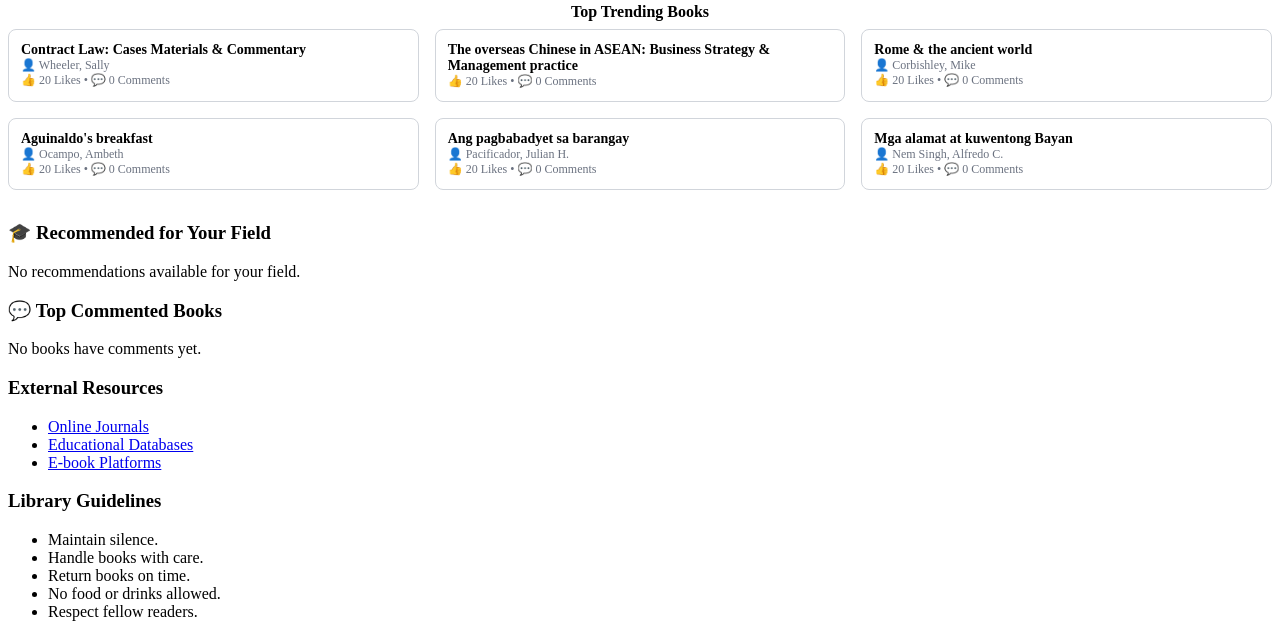
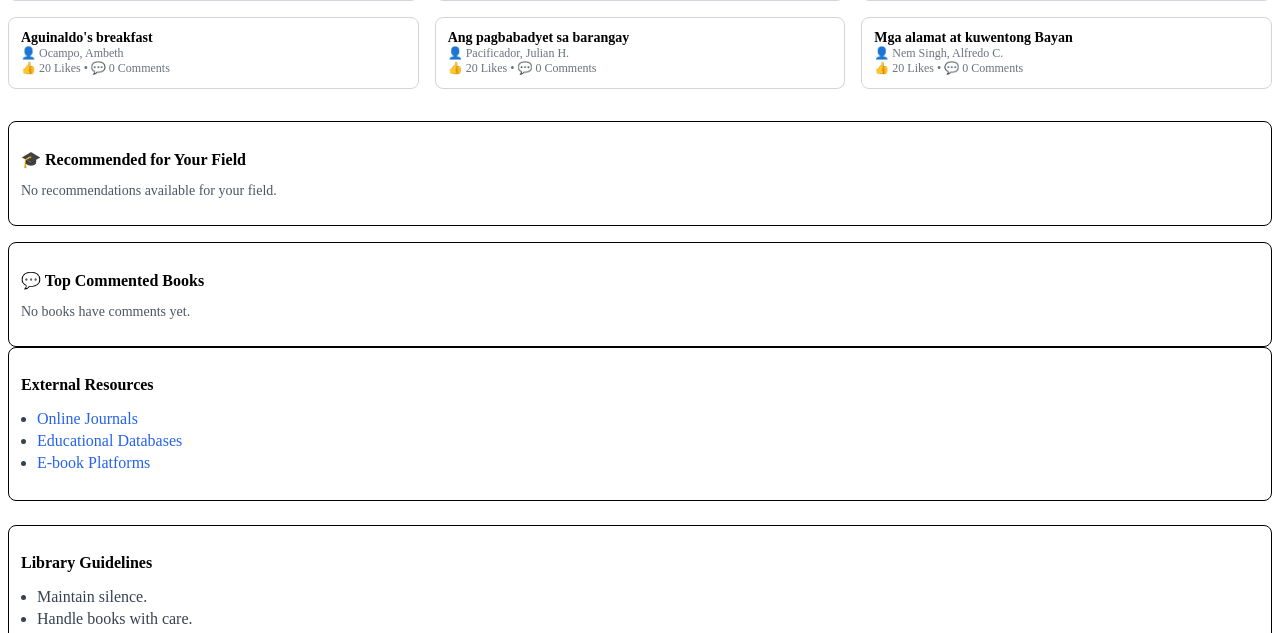
Before and after one commit to LioYoro/library-app, a PHP site: page /recommend_by_field/test.php in a window 1280 px wide. Shown: the part 578-1211 px from the top of the page. Run offline with PHP 8.4, Linux system fonts and the light colour scheme; data comes from the database, SQL or seed files in the repository; tables that the repository leaves empty or names only in its code hold one stand-in row (values such as "Sample post").

Commit message:
New update announcement css, comment css, js, info cs - Cute 123

```diff
--- /dev/null
+++ b/css/comment.css
@@ -0,0 +1,90 @@
+.aside-section {
+  width: 100%;
+  display: flex;
+  flex-direction: column;
+  gap: 1rem;
+  font-size: 0.875rem;
+}
+
+.aside-box {
+  border: 1px solid black;
+  border-radius: 0.5rem;
+  max-height: 300px;
+  overflow-y: auto;
+  padding: 0.75rem;
+}
+
+.aside-title {
+  font-weight: 600;
+  font-size: 1rem;
+  margin-bottom: 0.5rem;
+}
+
+.aside-empty {
+  color: #4B5563; /* Tailwind gray-600 */
+}
+
+.aside-link {
+  display: block;
+  margin-bottom: 0.75rem;
+  transition: background 0.3s;
+  border-radius: 0.375rem;
+  padding: 0.25rem 0.5rem;
+  text-decoration: none;
+}
+
+.aside-link:hover {
+  background-color: #EFF6FF; /* Tailwind blue-50 */
+}
+
+.aside-entry {
+  display: flex;
+  gap: 0.5rem;
+  align-items: center;
+}
+
+.aside-image {
+  width: 2.5rem;
+  height: 3.5rem;
+  object-fit: cover;
+  border: 1px solid #ccc;
+}
+
+.aside-entry-title {
+  font-weight: bold;
+}
+
+.aside-author {
+  color: #6B7280; /* Tailwind gray-500 */
+}
+
+.aside-meta {
+  font-size: 0.75rem;
+  color: #9CA3AF; /* Tailwind gray-400 */
+}
+
+.aside-pagination {
+  margin-top: 0.5rem;
+  display: flex;
+  gap: 0.25rem;
+  flex-wrap: wrap;
+  justify-content: center;
+  font-size: 0.75rem;
+}
+
+.page-btn {
+  padding: 0.25rem 0.5rem;
+  border-radius: 0.375rem;
+  background: #E5E7EB; /* gray-200 */
+  color: black;
+  text-decoration: none;
+}
+
+.page-btn:hover {
+  background: #D1D5DB; /* gray-300 */
+}
+
+.page-btn.active {
+  background-color: #3B82F6; /* Tailwind blue-600 */
+  color: white;
+}
--- /dev/null
+++ b/css/info.css
@@ -0,0 +1,32 @@
+.info-box {
+  border: 1px solid black;
+  border-radius: 0.5rem;
+  padding: 0.75rem;
+  margin-bottom: 1.5rem;
+  background-color: #ffffff;
+}
+
+.info-title {
+  font-weight: 600;
+  font-size: 1rem;
+  margin-bottom: 0.5rem;
+}
+
+.info-list {
+  list-style-type: disc;
+  padding-left: 1rem;
+  color: #374151; /* Tailwind's gray-700 */
+  display: flex;
+  flex-direction: column;
+  gap: 0.25rem;
+}
+
+.info-link {
+  color: #2563eb; /* Tailwind's blue-600 */
+  text-decoration: none;
+  transition: text-decoration 0.2s;
+}
+
+.info-link:hover {
+  text-decoration: underline;
+}
--- a/test.php
+++ b/test.php
@@ -121,6 +121,8 @@ if (isset($_SESSION['user_id'])) {
     <link rel="stylesheet" href="css/map.css">
     <link rel="stylesheet" href="css/announcement.css">
     <link rel="stylesheet" href="css/booksection.css">
+    <link rel="stylesheet" href="css/info.css">
+    <link rel="stylesheet" href="css/comment.css">
     <link rel="stylesheet" href="https://cdnjs.cloudflare.com/ajax/libs/font-awesome/6.4.0/css/all.min.css">
     </head>
 <body>
@@ -232,80 +234,47 @@ if (isset($_SESSION['user_id'])) {
   </div>
 </div>
 
-        <aside class="w-full md:w-1/3 flex flex-col gap-4 text-sm">
-
-            <?php
-            if (isset($_SESSION['user_id'])):
-                $userId = $_SESSION['user_id'];
-                $likesPerPage = 5;
-                $likePage = max((int)($_GET['like_page'] ?? 1), 1);
-                $offset = ($likePage - 1) * $likesPerPage;
-
-                // Fetch paginated liked books
-                $likedStmt = $pdo->prepare("
-                    SELECT b.* FROM book_feedback bf
-                    JOIN books b ON b.TITLE = bf.book_title
-                    WHERE bf.user_id = ? AND bf.feedback = 'like'
-                    ORDER BY bf.id DESC
-                    LIMIT $likesPerPage OFFSET $offset
-                ");
-                $likedStmt->execute([$userId]);
-                $likedBooks = $likedStmt->fetchAll();
-
-                // Get total count for pagination
-                $countStmt = $pdo->prepare("SELECT COUNT(*) FROM book_feedback WHERE user_id = ? AND feedback = 'like'");
-                $countStmt->execute([$userId]);
-                $totalLikes = (int)$countStmt->fetchColumn();
-                $totalLikePages = max(1, ceil($totalLikes / $likesPerPage));
-            ?>
-
-            <section class="border border-black rounded-lg max-h-[300px] overflow-y-auto scrollbar-thin p-3">
-                <h3 class="font-semibold text-base mb-2">👍 Your Likes</h3>
-
+        <aside class="aside-section">
+  <?php if (isset($_SESSION['user_id'])): ?>
+    <section class="aside-box" id="liked-section">
+      <h3 class="aside-title">👍 Your Likes</h3>
       <?php if (empty($likedBooks)): ?>
-                    <p class="text-sm text-gray-600">You haven't liked any books yet.</p>
+        <p class="aside-empty">You haven't liked any books yet.</p>
       <?php else: ?>
         <?php foreach ($likedBooks as $b): ?>
-                        <a href="views/book_detail.php?title=<?= urlencode($b['TITLE']) ?>" class="block mb-3 hover:bg-blue-50 transition rounded px-2 py-1">
-                            <div class="flex gap-2 items-center">
-                                <img src="<?= htmlspecialchars($b['COVER_IMAGE'] ?? 'https://storage.googleapis.com/a1aa/image/9512dff8-dde3-4812-5c14-1588768a98ca.jpg') ?>" class="w-10 h-14 object-cover border" alt="Book cover">
+          <a href="views/book_detail.php?title=<?= urlencode($b['TITLE']) ?>" class="aside-link">
+            <div class="aside-entry">
+              <img src="<?= htmlspecialchars($b['COVER_IMAGE'] ?? 'default.jpg') ?>" class="aside-image" alt="Book cover">
               <div>
-                                    <div class="font-bold"><?= htmlspecialchars($b['TITLE']) ?></div>
-                                    <div class="text-gray-500">Author: <?= htmlspecialchars($b['AUTHOR']) ?></div>
-                                    <div class="text-gray-400 text-sm">Likes: <?= $b['Like'] ?></div>
+                <div class="aside-entry-title"><?= htmlspecialchars($b['TITLE']) ?></div>
+                <div class="aside-author">Author: <?= htmlspecialchars($b['AUTHOR']) ?></div>
+                <div class="aside-meta">Likes: <?= $b['Like'] ?></div>
               </div>
             </div>
           </a>
         <?php endforeach; ?>
-
-                    <div class="mt-2 flex gap-1 flex-wrap justify-center text-xs">
+        <div class="aside-pagination" id="like-pagination">
           <?php for ($i = 1; $i <= $totalLikePages; $i++): ?>
-                            <a href="?like_page=<?= $i ?>"
-                                class="px-2 py-1 rounded <?= $i === $likePage ? 'bg-blue-600 text-white' : 'bg-gray-200 hover:bg-gray-300' ?>">
-                                <?= $i ?>
-                            </a>
+            <a href="?like_page=<?= $i ?>" class="page-btn <?= $i === $likePage ? 'active' : '' ?>"> <?= $i ?> </a>
           <?php endfor; ?>
         </div>
       <?php endif; ?>
     </section>
-
   <?php endif; ?>
 
-            <section class="border border-black rounded-lg max-h-[300px] overflow-y-auto scrollbar-thin p-3">
-                <h3 class="font-semibold text-base mb-2">🎓 Recommended for Your Field</h3>
-
+  <section class="aside-box" id="recommended-section">
+    <h3 class="aside-title">🎓 Recommended for Your Field</h3>
     <?php if (empty($recommendedBooks)): ?>
-                    <p class="text-sm text-gray-600">No recommendations available for your field.</p>
+      <p class="aside-empty">No recommendations available for your field.</p>
     <?php else: ?>
       <?php foreach ($recommendedBooks as $b): ?>
-                        <a href="views/book_detail.php?title=<?= urlencode($b['TITLE']) ?>" class="block mb-3 hover:bg-blue-50 transition rounded px-2 py-1">
-                            <div class="flex gap-2 items-center">
-                                <img src="<?= htmlspecialchars($b['COVER_IMAGE'] ?? 'https://storage.googleapis.com/a1aa/image/9512dff8-dde3-4812-5c14-1588768a98ca.jpg') ?>"
-                                    class="w-10 h-14 object-cover border" alt="Book cover">
+        <a href="views/book_detail.php?title=<?= urlencode($b['TITLE']) ?>" class="aside-link">
+          <div class="aside-entry">
+            <img src="<?= htmlspecialchars($b['COVER_IMAGE'] ?? 'default.jpg') ?>" class="aside-image" alt="Book cover">
             <div>
-                                    <div class="font-bold"><?= htmlspecialchars($b['TITLE']) ?></div>
-                                    <div class="text-gray-500">Author: <?= htmlspecialchars($b['AUTHOR'] ?? '') ?></div>
-                                    <div class="text-gray-400 text-sm">Category: <?= htmlspecialchars($b['General_Category']) ?></div>
+              <div class="aside-entry-title"><?= htmlspecialchars($b['TITLE']) ?></div>
+              <div class="aside-author">Author: <?= htmlspecialchars($b['AUTHOR'] ?? '') ?></div>
+              <div class="aside-meta">Category: <?= htmlspecialchars($b['General_Category']) ?></div>
             </div>
           </div>
         </a>
@@ -313,70 +282,44 @@ if (isset($_SESSION['user_id'])) {
     <?php endif; ?>
   </section>
 
-            <?php
-            $commentedPage = max((int)($_GET['commented_page'] ?? 1), 1);
-            $commentsPerPage = 5;
-            $commentOffset = ($commentedPage - 1) * $commentsPerPage;
-
-            // Fetch most commented books (paginated)
-            $commentedStmt = $pdo->prepare("
-                SELECT b.*, COUNT(c.id) as comment_count
-                FROM comments c
-                JOIN books b ON b.TITLE = c.book_title
-                GROUP BY c.book_title
-                ORDER BY comment_count DESC
-                LIMIT $commentsPerPage OFFSET $commentOffset
-            ");
-            $commentedStmt->execute();
-            $topCommented = $commentedStmt->fetchAll();
-
-            // Get total for pagination
-            $totalCommentsStmt = $pdo->query("SELECT COUNT(DISTINCT book_title) FROM comments");
-            $totalCommentedBooks = (int)$totalCommentsStmt->fetchColumn();
-            $totalCommentedPages = max(1, ceil($totalCommentedBooks / $commentsPerPage));
-            ?>
-
-            <section class="border border-black rounded-lg max-h-[300px] overflow-y-auto scrollbar-thin p-3">
-                <h3 class="font-semibold text-base mb-2">💬 Top Commented Books</h3>
+  <section class="aside-box" id="commented-section">
+    <h3 class="aside-title">💬 Top Commented Books</h3>
     <?php if (empty($topCommented)): ?>
-                    <p class="text-sm text-gray-600">No books have comments yet.</p>
+      <p class="aside-empty">No books have comments yet.</p>
     <?php else: ?>
       <?php foreach ($topCommented as $b): ?>
-                        <a href="views/book_detail.php?title=<?= urlencode($b['TITLE']) ?>" class="block mb-3 hover:bg-gray-50 transition rounded px-2 py-1">
-                            <div class="flex gap-2 items-center">
-                                <img src="https://storage.googleapis.com/a1aa/image/9512dff8-dde3-4812-5c14-1588768a98ca.jpg" class="w-10 h-14 object-cover border" alt="Book cover">
+        <a href="views/book_detail.php?title=<?= urlencode($b['TITLE']) ?>" class="aside-link">
+          <div class="aside-entry">
+            <img src="default.jpg" class="aside-image" alt="Book cover">
             <div>
-                                    <div class="font-bold"><?= htmlspecialchars($b['TITLE']) ?></div>
-                                    <div class="text-gray-500">Author: <?= htmlspecialchars($b['AUTHOR']) ?></div>
-                                    <div class="text-gray-400 text-sm">💬 <?= $b['comment_count'] ?> comment<?= $b['comment_count'] == 1 ? '' : 's' ?></div>
+              <div class="aside-entry-title"><?= htmlspecialchars($b['TITLE']) ?></div>
+              <div class="aside-author">Author: <?= htmlspecialchars($b['AUTHOR']) ?></div>
+              <div class="aside-meta">💬 <?= $b['comment_count'] ?> comment<?= $b['comment_count'] == 1 ? '' : 's' ?></div>
             </div>
           </div>
         </a>
       <?php endforeach; ?>
-
-                    <div class="mt-2 flex gap-1 flex-wrap justify-center text-xs">
+      <div class="aside-pagination" id="comment-pagination">
         <?php for ($i = 1; $i <= $totalCommentedPages; $i++): ?>
-                            <a href="?commented_page=<?= $i ?>"
-                                class="px-2 py-1 rounded <?= $i === $commentedPage ? 'bg-purple-600 text-white' : 'bg-gray-200 hover:bg-gray-300' ?>">
-                                <?= $i ?>
-                            </a>
+          <a href="?commented_page=<?= $i ?>" class="page-btn <?= $i === $commentedPage ? 'active' : '' ?>"> <?= $i ?> </a>
         <?php endfor; ?>
       </div>
     <?php endif; ?>
   </section>
+</aside>
 
-            <section class="border border-black rounded-lg px-3 py-2">
-                <h3 class="font-semibold text-base mb-2">External Resources</h3>
-                <ul class="list-disc list-inside space-y-1 text-gray-700">
-                    <li><a href="#" class="hover:underline text-blue-600">Online Journals</a></li>
-                    <li><a href="#" class="hover:underline text-blue-600">Educational Databases</a></li>
-                    <li><a href="#" class="hover:underline text-blue-600">E-book Platforms</a></li>
+            <section class="info-box">
+  <h3 class="info-title">External Resources</h3>
+  <ul class="info-list">
+    <li><a href="#" class="info-link">Online Journals</a></li>
+    <li><a href="#" class="info-link">Educational Databases</a></li>
+    <li><a href="#" class="info-link">E-book Platforms</a></li>
   </ul>
 </section>
 
-            <section class="border border-black rounded-lg px-3 py-2">
-                <h3 class="font-semibold text-base mb-2">Library Guidelines</h3>
-                <ul class="list-disc list-inside text-gray-700 space-y-1">
+<section class="info-box">
+  <h3 class="info-title">Library Guidelines</h3>
+  <ul class="info-list">
     <li>Maintain silence.</li>
     <li>Handle books with care.</li>
     <li>Return books on time.</li>
@@ -384,6 +327,7 @@ if (isset($_SESSION['user_id'])) {
     <li>Respect fellow readers.</li>
   </ul>
 </section>
+
         </aside>
     </div>
 
@@ -400,6 +344,7 @@ if (isset($_SESSION['user_id'])) {
         </div>
     </div>
 </div>
+<script src="css/comment.js"></script>
 <!-- cute ang pokdakodasok -->
 </body>
 </html>
```
Also changed, not shown: css/announcement.css (+21 -4 lines), css/comment.js (added, +21 -0 lines). Lines whose indentation alone changed are shown as unchanged.
